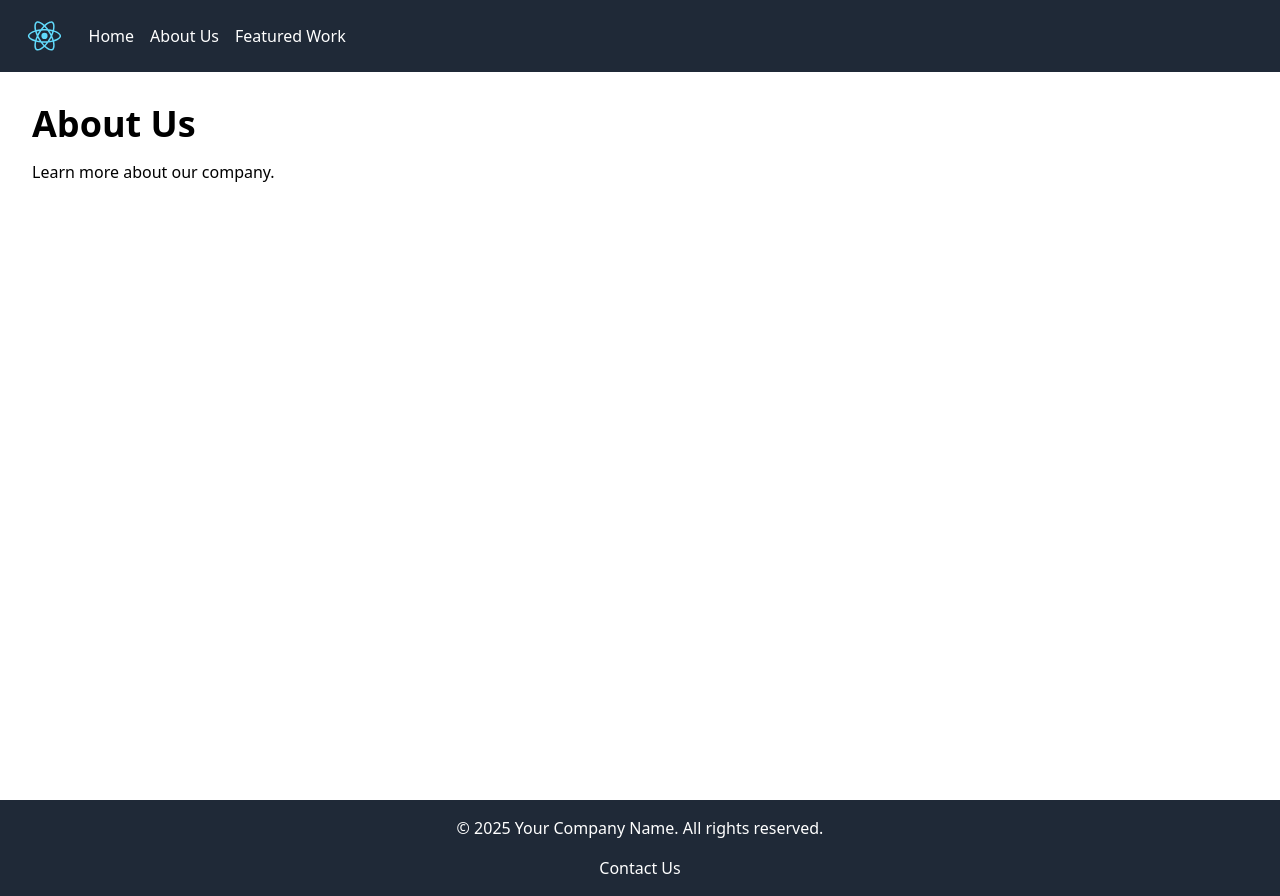
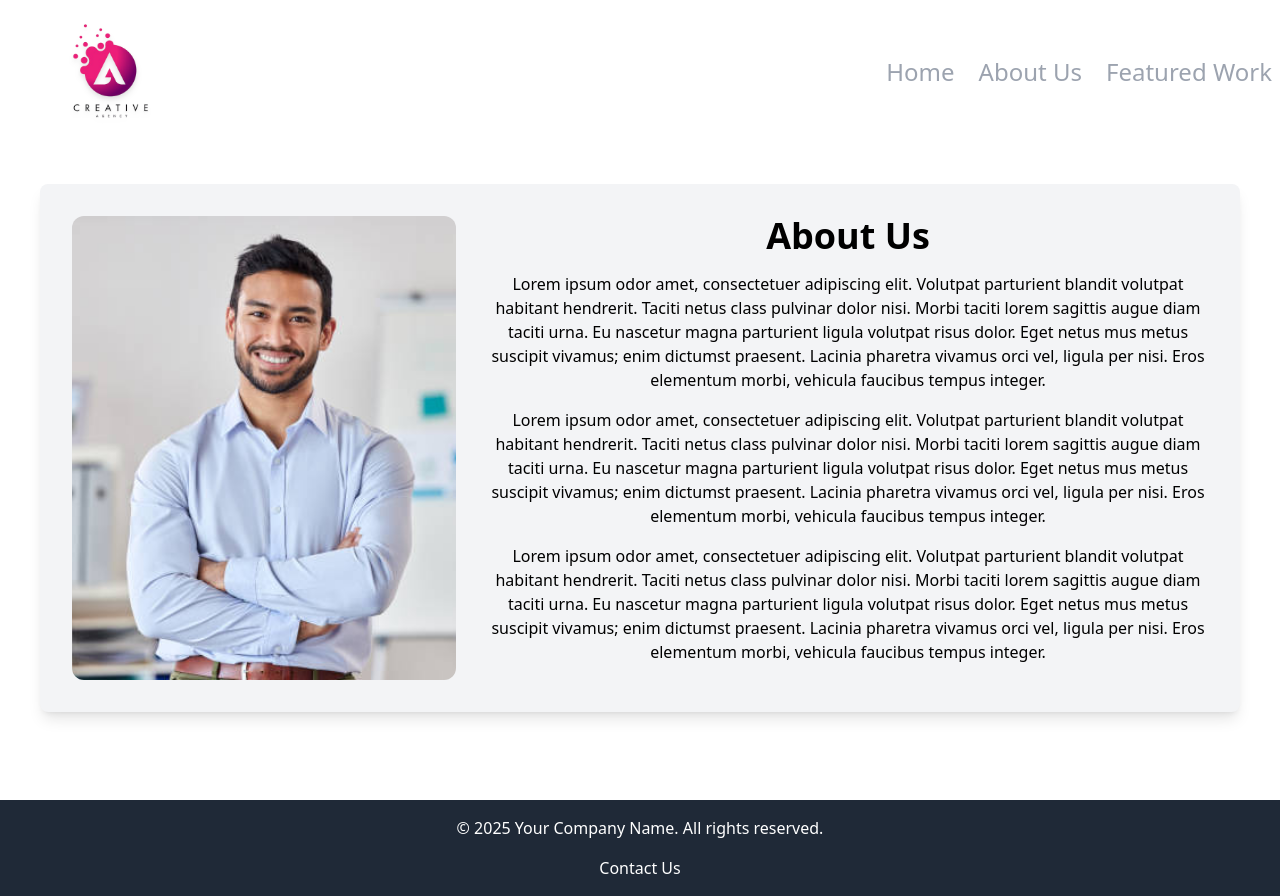
Before and after one commit to JayySaucee/constructionSite, a React (Create React App) app in the folder construction-website-jl/: page /about in a window 1280 px wide. Built offline with nearby package versions, Linux system fonts and the light colour scheme.

Commit message:
Added about us placeholder information + reworked navbar component.

```diff
--- a/construction-website-jl/src/components/Footer.js
+++ b/construction-website-jl/src/components/Footer.js
@@ -7,7 +7,7 @@ function Footer() {
                 <p className="text-center">&copy; {new Date().getFullYear()} Your Company Name. All rights reserved.</p>
                 <nav className="mt-4">
                     <ul className="flex justify-center space-x-4">
-                        <li><a href="/contact" className="hover:underline">Contact Us</a></li>
+                        <li><a href="/contact" className="hover:font-semibold">Contact Us</a></li>
                     </ul>
                 </nav>
             </div>
--- a/construction-website-jl/src/components/Navbar.js
+++ b/construction-website-jl/src/components/Navbar.js
@@ -1,25 +1,25 @@
 import { Link } from 'react-router-dom';
-import logo from '../logo.svg';
+import logo from '../photos/stockLogo.png';
 
 function Navbar() {
   return (
-    <nav className="bg-gray-800 p-4 flex items-center justify-between">
-        <div className="flex items-center">
+    <nav className="p-2 flex items-center justify-between">
+      <div className="flex items-center">
         <Link to="/">
-            <img src={logo} alt="Company logo" className="h-10 mr-4" />
+          <img src={logo} alt="Company logo" className="h-32  mr-4 drop-shadow-md" />
         </Link>
-      <ul className="flex space-x-4">
+      </div>
+      <ul className="flex space-x-6">
         <li>
-          <Link to="/" className="text-white hover:underline">Home</Link>
+          <Link to="/" className="text-gray-400 text-2xl hover:font-semibold hover:text-black">Home</Link>
         </li>
         <li>
-          <Link to="/about" className="text-white hover:underline">About Us</Link>
+          <Link to="/about" className="text-gray-400 text-2xl hover:font-semibold hover:text-black">About Us</Link>
         </li>
         <li>
-          <Link to="/featured" className="text-white hover:underline">Featured Work</Link>
+          <Link to="/featured" className="text-gray-400 text-2xl hover:font-semibold hover:text-black">Featured Work</Link>
         </li>
       </ul>
-     </div>
     </nav>
   );
 }
--- a/construction-website-jl/src/pages/About.js
+++ b/construction-website-jl/src/pages/About.js
@@ -1,13 +1,46 @@
 import React, { useEffect } from 'react';
+import portrait from '../photos/portrait.jpg';
 
 function About() {
-     useEffect(() => {
-            document.title = "JL Installations - About Us";
-        }, []);
+  useEffect(() => {
+    document.title = "JL Installations - About Us";
+  }, []);
+
   return (
-    <div className="p-8">
-      <h1 className="text-4xl font-bold mb-4">About Us</h1>
-      <p>Learn more about our company.</p>
+    <div className="p-8 m-2 flex justify-center">
+      <div className="bg-gray-100 p-8 rounded-lg shadow-lg max-w-7xl w-full flex">
+        <img src={portrait} alt="Portrait of Jonathan" className="w-96 h-auto object-cover rounded-xl mr-8" />
+        <div>
+          <h1 className="text-4xl font-bold mb-4 text-center">About Us</h1>
+          <p className="mb-4 text-center">
+            Lorem ipsum odor amet, consectetuer adipiscing elit.
+            Volutpat parturient blandit volutpat habitant hendrerit.
+            Taciti netus class pulvinar dolor nisi. Morbi taciti lorem
+            sagittis augue diam taciti urna. Eu nascetur magna parturient
+            ligula volutpat risus dolor. Eget netus mus metus suscipit vivamus;
+            enim dictumst praesent. Lacinia pharetra vivamus orci vel, ligula
+            per nisi. Eros elementum morbi, vehicula faucibus tempus integer.
+          </p>
+          <p className="mb-4 text-center">
+            Lorem ipsum odor amet, consectetuer adipiscing elit.
+            Volutpat parturient blandit volutpat habitant hendrerit.
+            Taciti netus class pulvinar dolor nisi. Morbi taciti lorem
+            sagittis augue diam taciti urna. Eu nascetur magna parturient
+            ligula volutpat risus dolor. Eget netus mus metus suscipit vivamus;
+            enim dictumst praesent. Lacinia pharetra vivamus orci vel, ligula
+            per nisi. Eros elementum morbi, vehicula faucibus tempus integer.
+          </p>
+          <p className="mb-4 text-center">
+            Lorem ipsum odor amet, consectetuer adipiscing elit.
+            Volutpat parturient blandit volutpat habitant hendrerit.
+            Taciti netus class pulvinar dolor nisi. Morbi taciti lorem
+            sagittis augue diam taciti urna. Eu nascetur magna parturient
+            ligula volutpat risus dolor. Eget netus mus metus suscipit vivamus;
+            enim dictumst praesent. Lacinia pharetra vivamus orci vel, ligula
+            per nisi. Eros elementum morbi, vehicula faucibus tempus integer.
+          </p>
+        </div>
+      </div>
     </div>
   );
 }
```
Also changed, not shown: construction-website-jl/src/photos/portrait.jpg (added), construction-website-jl/src/photos/stockLogo.png (added).
